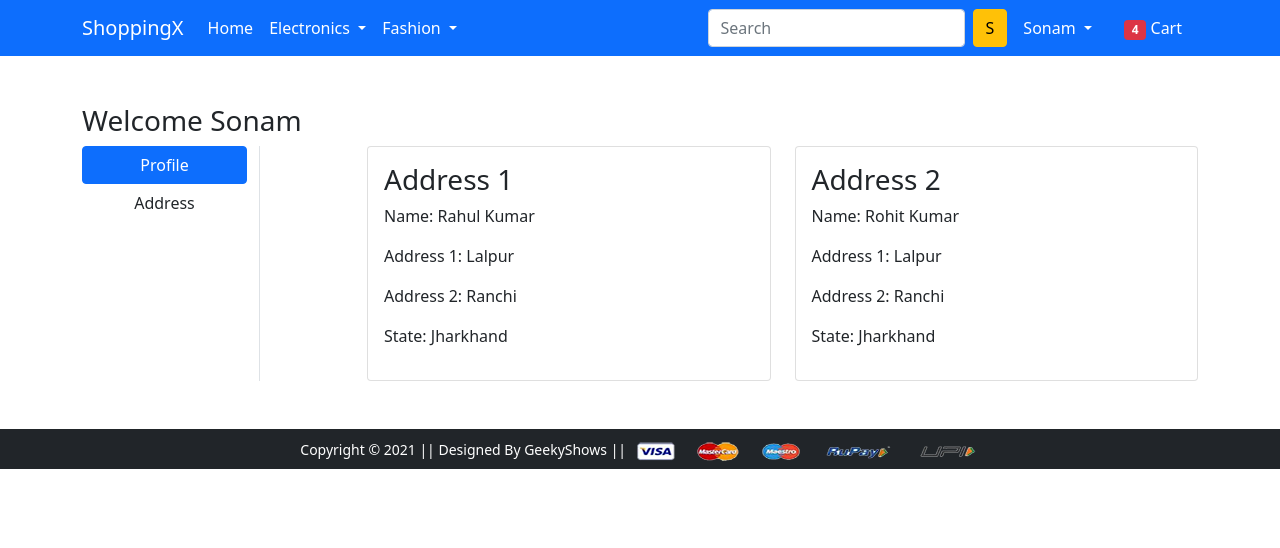
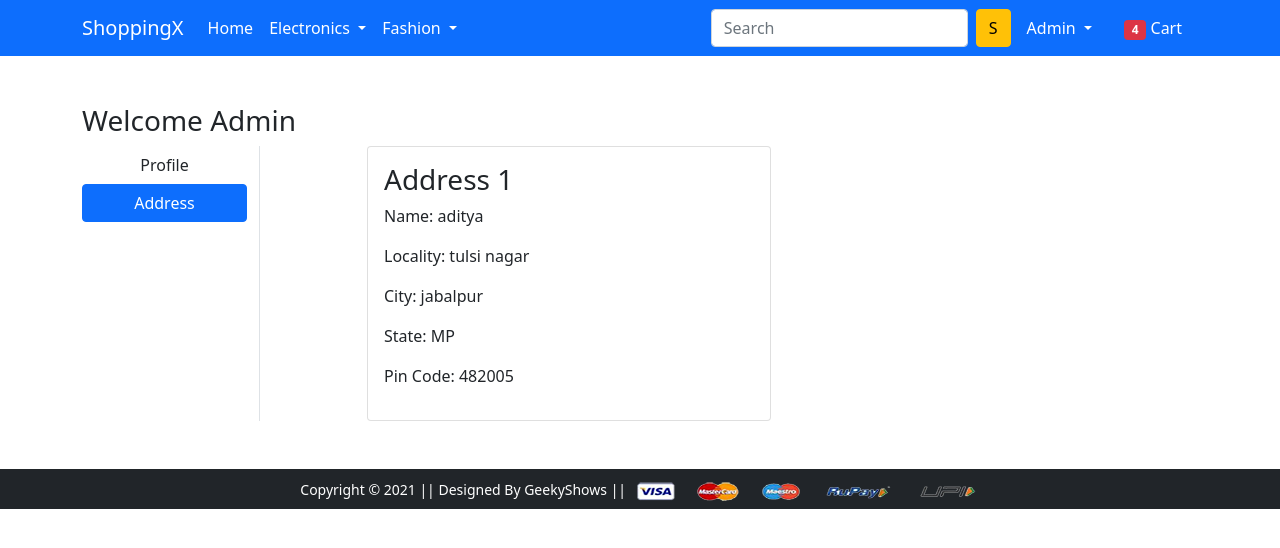
Before and after one commit to adi3120/E-Commerce-site-using-Django, a Django app: page /address/ in a window 1280 px wide. Shown: the top 548 px of the page. Run offline with Django 4.2, Linux system fonts and the light colour scheme; a user stored in the database is signed in; data comes from the database, SQL or seed files in the repository; both versions use the stored data as it was after the commit; parts of the project's set-up code (start-up, migrations or seed data) failed here and were passed over; some libraries are stand-ins or nearby versions.

Commit message:
made profile update page and address page

```diff
--- a/ecomapp/templates/ecomapp/address.html
+++ b/ecomapp/templates/ecomapp/address.html
@@ -1,40 +1,29 @@
-{% extends 'ecomapp/base.html' %}
-{% load static %}
-{% block title %}Buy Now{% endblock title %}
-{% block main-content %}
+{% extends 'ecomapp/base.html' %} {% load static %} {% block title %}Address{% endblock title %} {% block main-content %}
 <div class="container my-5">
     <div class="row">
- <h3>Welcome Sonam</h3>
+        <h3>Welcome {{request.user|capfirst}}</h3>
         <div class="col-sm-2 border-end">
             <ul class="list-unstyled">
-    <li class="d-grid"><a href="{% url 'profile' %}" class="btn btn-primary">Profile</a></li>
-    <li class="d-grid"><a href="{% url 'address' %}" class="btn">Address</a></li>
+                <li class="d-grid"><a href="{% url 'profile' %}" class="btn">Profile</a></li>
+                <li class="d-grid"><a href="{% url 'address' %}" class="btn {{active}}">Address</a></li>
             </ul>
         </div>
         <div class="col-sm-9 offset-sm-1">
             <div class="row">
+                {%for ad in address%}
                 <div class="col-sm-6">
                     <div class="card">
                         <div class="card-body">
-       <h3>Address 1</h3>
-       <p>Name: Rahul Kumar</p>
-       <p>Address 1: Lalpur</p>
-       <p>Address 2: Ranchi</p>
-       <p>State: Jharkhand</p>
+                            <h3>Address {{forloop.counter}}</h3>
+                            <p>Name: {{ad.name}}</p>
+                            <p>Locality: {{ad.locality}}</p>
+                            <p>City: {{ad.city}}</p>
+                            <p>State: {{ad.state}}</p>
+                            <p>Pin Code: {{ad.zipcode}}</p>
                         </div>
                     </div>
                 </div>
-    <div class="col-sm-6">
-     <div class="card">
-      <div class="card-body">
-       <h3>Address 2</h3>
-       <p>Name: Rohit Kumar</p>
-       <p>Address 1: Lalpur</p>
-       <p>Address 2: Ranchi</p>
-       <p>State: Jharkhand</p>
-      </div>
-     </div>
-    </div>
+                {%endfor%}
             </div>
         </div>
     </div>
--- a/ecomapp/templates/ecomapp/base.html
+++ b/ecomapp/templates/ecomapp/base.html
@@ -64,8 +64,9 @@
                         {%if request.user.is_authenticated%}
                         <li class="nav-item dropdown mx-2">
                             <a class="nav-link dropdown-toggle text-white" href="#" id="profileDropdown" role="button" data-bs-toggle="dropdown" aria-expanded="false">
-                Sonam
-              </a>
+                               {{request.user.username|capfirst}}
+
+                            </a>
                             <ul class="dropdown-menu" aria-labelledby="profileDropdown">
                                 <li><a class="dropdown-item" href="{% url 'profile' %}">Profile</a></li>
                                 <li><a class="dropdown-item" href="{% url 'orders' %}">Orders</a></li>
--- a/ecomapp/views.py
+++ b/ecomapp/views.py
@@ -1,5 +1,6 @@
 from distutils.config import PyPIRCCommand
 from itertools import product
+from sre_constants import SUCCESS
 from unicodedata import category
 from django.shortcuts import render
 from django.views import View
@@ -48,7 +49,12 @@ def profile(request):
 
 
 def address(request):
- return render(request, 'ecomapp/address.html')
+	add=Customer.objects.filter(user=request.user)
+	context={
+		'address':add,
+		'active':'btn-primary',
+	}
+	return render(request, 'ecomapp/address.html',context)
 
 
 def orders(request):
@@ -162,6 +168,27 @@ class ProfileView(View):
 	def get(self,request):
 		form=CustomerProfileForm()
 		context={
-			'form':form
+			'form':form,
+			'active':'btn-primary',
 		}
 		return render(request,'ecomapp/profile.html',context)
+	def post(self,request):
+		form=CustomerProfileForm(request.POST)
+		if form.is_valid():
+			usr=request.user
+			name=form.cleaned_data['name']
+			locality=form.cleaned_data['locality']
+			city=form.cleaned_data['city']
+			state=form.cleaned_data['state']
+			zipcode=form.cleaned_data['zipcode']
+
+			reg=Customer(user=usr,name=name,locality=locality,city=city,state=state,zipcode=zipcode)
+
+			reg.save()
+
+			messages.success(request,'Congratulations!! Profile Updated Successfully')
+		context={
+			'form':form,
+			'active':'btn-primary',
+		}
+		return render(request,'ecomapp/profile.html',context)
```
Also changed, not shown: ecomapp/templates/ecomapp/profile.html (+16 -34 lines), db.sqlite3. Lines whose indentation alone changed are shown as unchanged.
